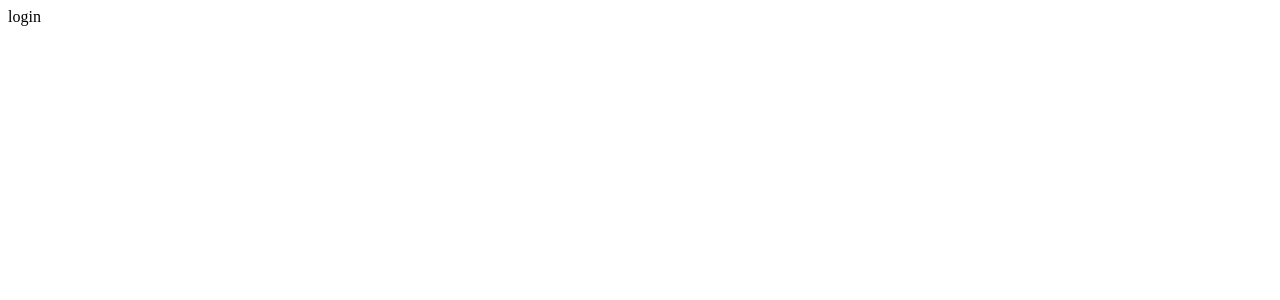
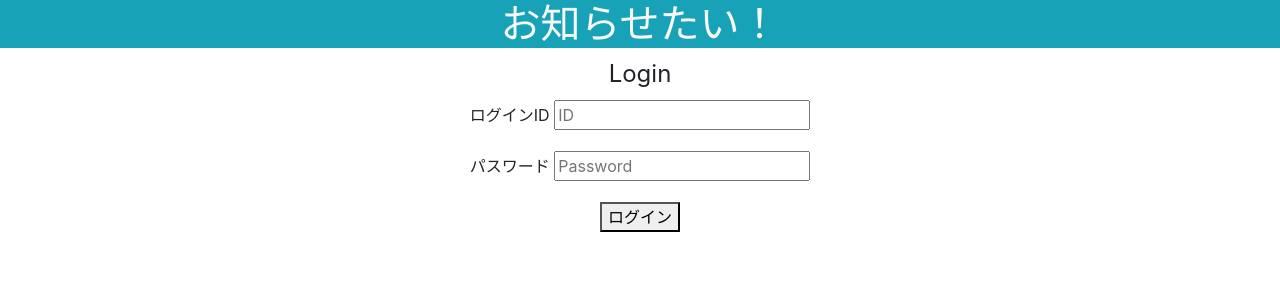
Before and after one commit to vsndev/red_snapper, a Django app: page / in a window 1280 px wide. Before the commit the part shown is almost empty. Shown: the top 300 px of the page. Run offline with Django 3.2, Linux system fonts and the light colour scheme; some libraries are stand-ins or nearby versions.

Commit message:
login_html

```diff
--- a/red_snapper_pj/red_snapper_app/templates/login.html
+++ b/red_snapper_pj/red_snapper_app/templates/login.html
@@ -1,10 +1,36 @@
-<!DOCTYPE html>
-<html lang="ja" dir="ltr">
+<!doctype html>
+<html lang="ja">
   <head>
     <meta charset="utf-8">
-    <title>login</title>
+    <meta name="viewport" content="width=device-width, initial-scale=1, shrink-to-fit=no">
+    <link rel="stylesheet" href="https://stackpath.bootstrapcdn.com/bootstrap/4.2.1/css/bootstrap.min.css" integrity="sha384-GJzZqFGwb1QTTN6wy59ffF1BuGJpLSa9DkKMp0DgiMDm4iYMj70gZWKYbI706tWS" crossorigin="anonymous">
+    <h1 class="text-light bg-info" align="center">
+
+        お知らせたい！
+    </h1>
   </head>
   <body>
-    login
+      <form align="center">
+          <fieldset>
+            <legend>Login</legend>
+            <p>
+              <label for="input">ログインID</label>
+              <input type="text" id="inputID" placeholder="ID">
+            </p>
+            <p>
+                <label for="input">パスワード</label>
+                <input type="text" id="inputPass" placeholder="Password">
+              </p>
+
+            <p>
+              <button type="submit">ログイン</button>
+
+            </p>
+
+            </p>
+          </fieldset>
+        </form>
+
+
   </body>
 </html>
```
Also changed, not shown: 1 other file.
